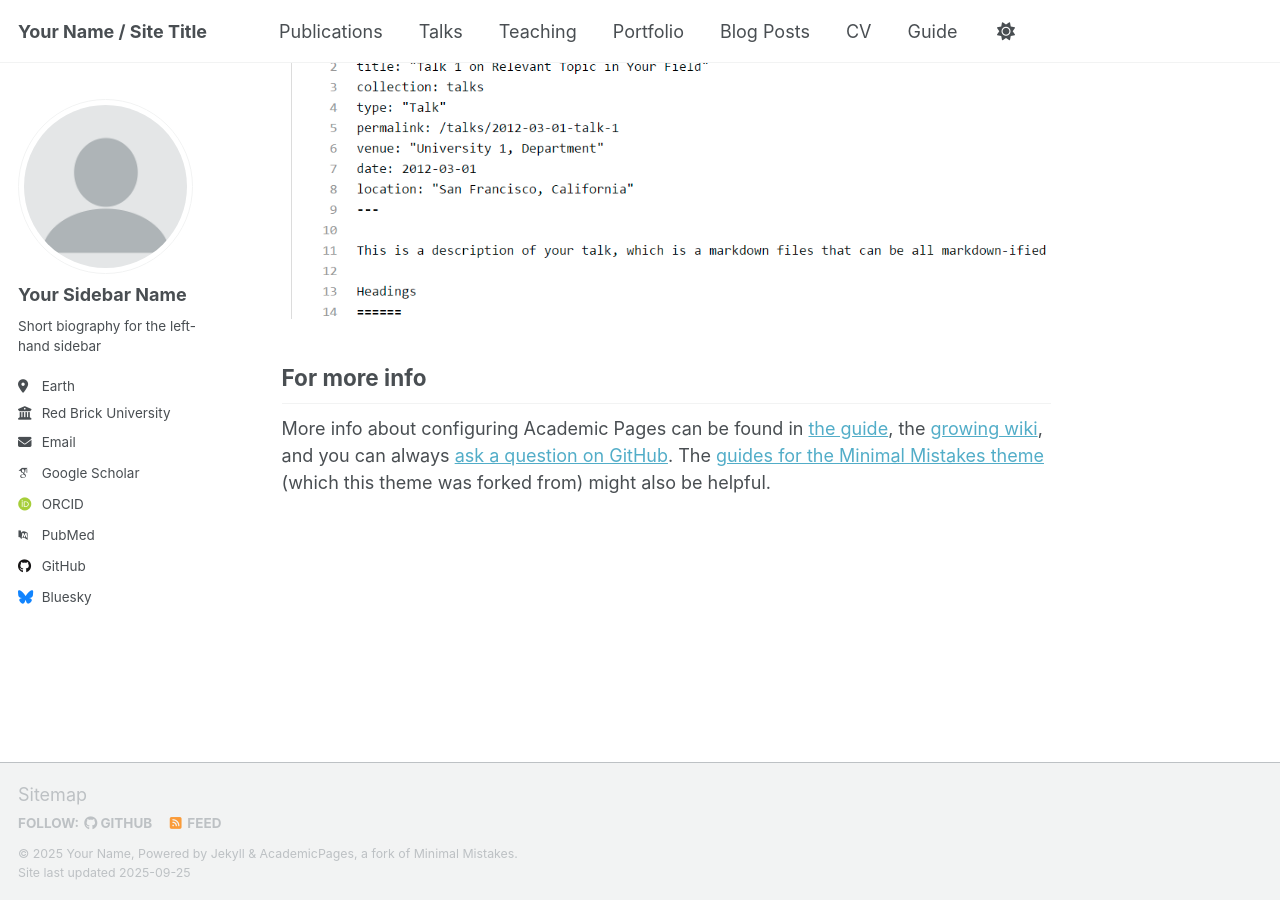
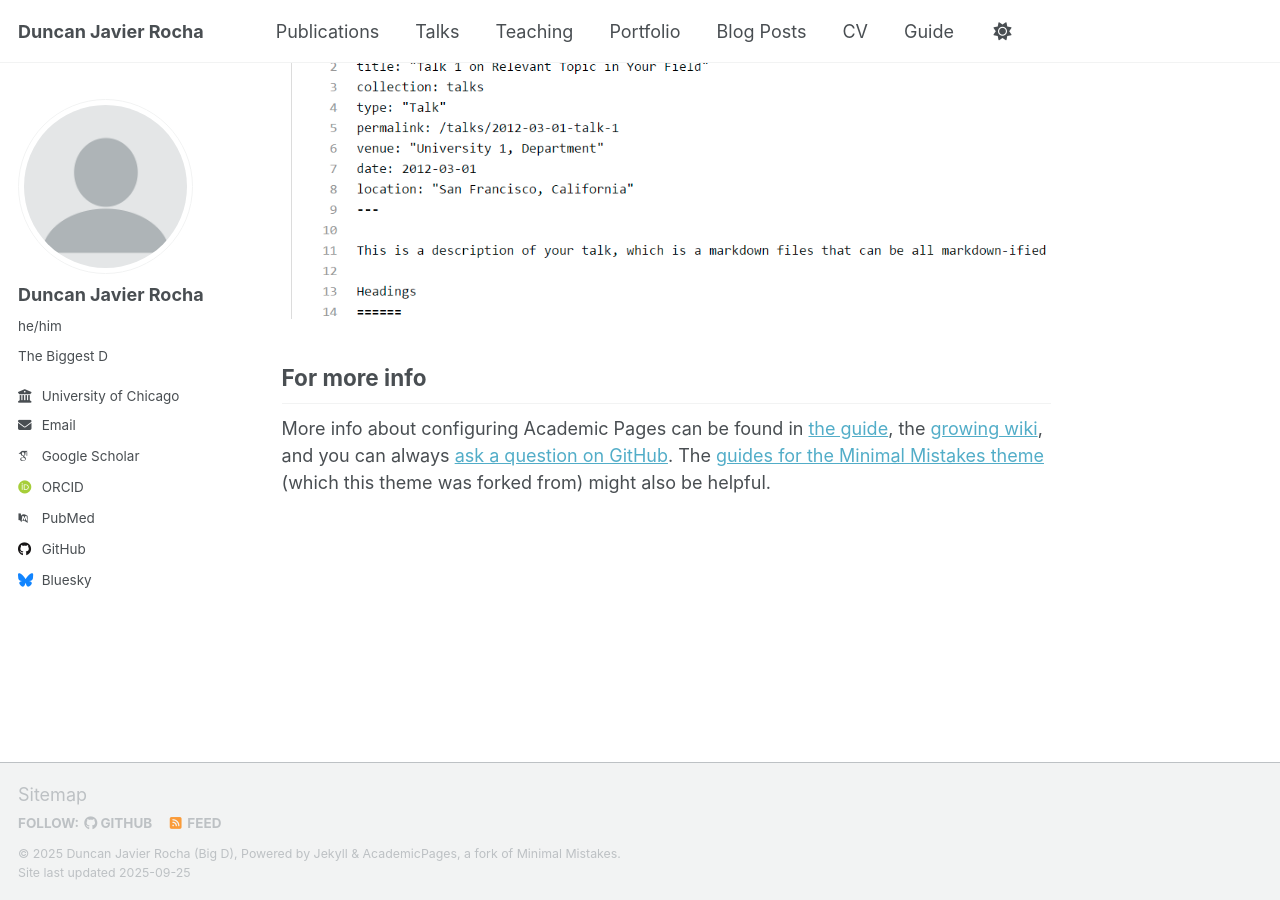
Before and after one commit to duncanrocha/duncanrocha.github.io, a Jekyll site: the page built from _pages/about.md, in a window 1280 px wide and 900 px high, scrolled down 2880 px. Built offline with Jekyll 4.4.1, drawn with Linux system fonts in a browser that asks for light colours; some web fonts are replaced; a script that is not in the unit is left out.

Commit message:
Update _config.yml

```diff
--- a/_config.yml
+++ b/_config.yml
@@ -9,9 +9,9 @@
 # Basic Site Settings
 locale                   : "en-US"
 site_theme               : "default" # Currently available options are "default", "air"
-title                    : "Your Name / Site Title"
+title                    : "Duncan Javier Rocha"
 title_separator          : "-"
-name                     : &name "Your Name"
+name                     : &name "Duncan Javier Rocha (Big D)"
 description              : &description "Your Name's academic portfolio"   # Update this with a general description of your site, this is the default if not overridden by a page
 url                      : https://academicpages.github.io # The base hostname & protocol for your site e.g. "https://[your GitHub username].github.io",
                                                            # or if you already have some other page hosted on Github then use "https://[your GitHub username].github.io/[Your Repo Name]"
@@ -24,13 +24,13 @@ repository               : "academicpages/academicpages.github.io"
 author:
   # Biographic information
   avatar           : "profile.png"
-  name             : "Your Sidebar Name"
-  pronouns         : # example: "she/her"
-  bio              : "Short biography for the left-hand sidebar"
-  location         : "Earth"
-  employer         : "Red Brick University"
+  name             : "Duncan Javier Rocha"
+  pronouns         : "he/him"
+  bio              : "The Biggest D"
+  location         : # "Earth"
+  employer         : "University of Chicago"
   uri              : # URL
-  email            : "none@example.org"
+  email            : "drocha@uchicago.edu"
 
   # Academic websites
   academia         : # URL
```
